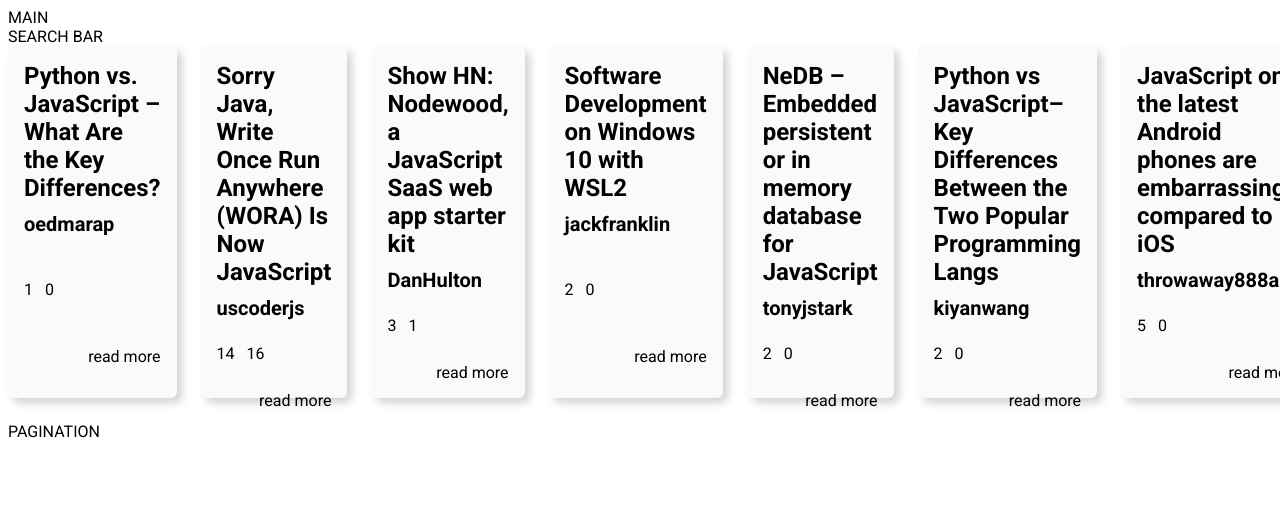
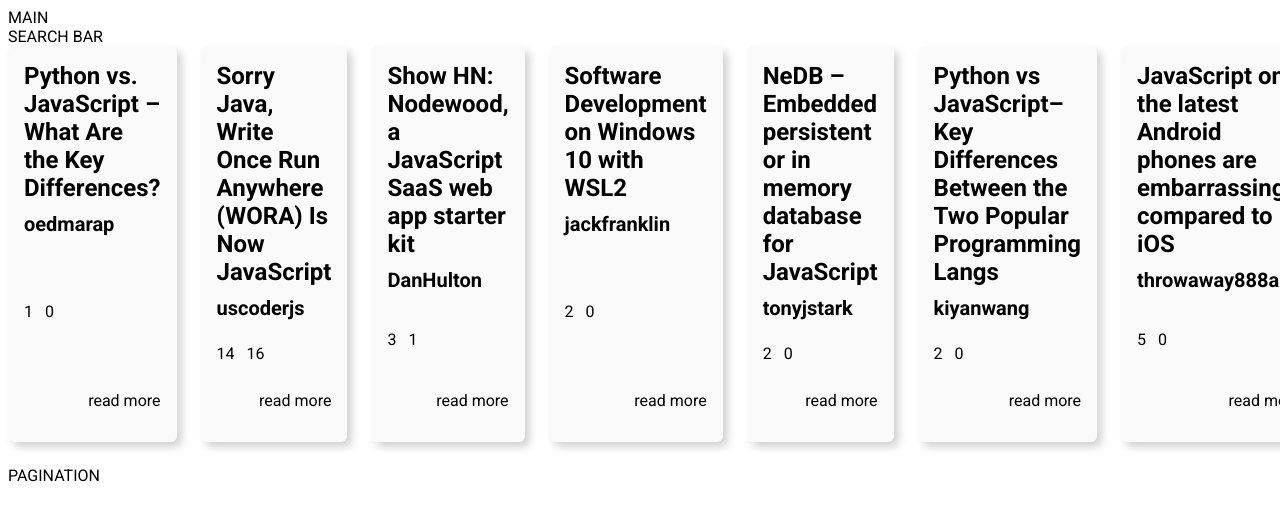
Before and after one commit to Quantumminded/Hacker-news, a React (Create React App) app: page / in a window 1280 px wide. Shown: the top 520 px of the page. Built offline with nearby package versions, Linux system fonts and the light colour scheme.

Commit message:
fix the height of css cards and delete the import ReactDOM to Main

```diff
--- a/src/Main.js
+++ b/src/Main.js
@@ -3,7 +3,6 @@
 // import Card from "./Card";
 import Card from "./Cardluca";
 import Pagination from "./Pagination";
-import ReactDOM from "react-dom";
 import Data from "./data.json"
 
 export default function Main() {
--- a/src/card.css
+++ b/src/card.css
@@ -2,7 +2,7 @@
 
 .card-main-container{
     width: 300px;
-    height: 320px;
+    height: auto;
     padding: 16px;
     display: flex;
     flex-direction: column;
```
